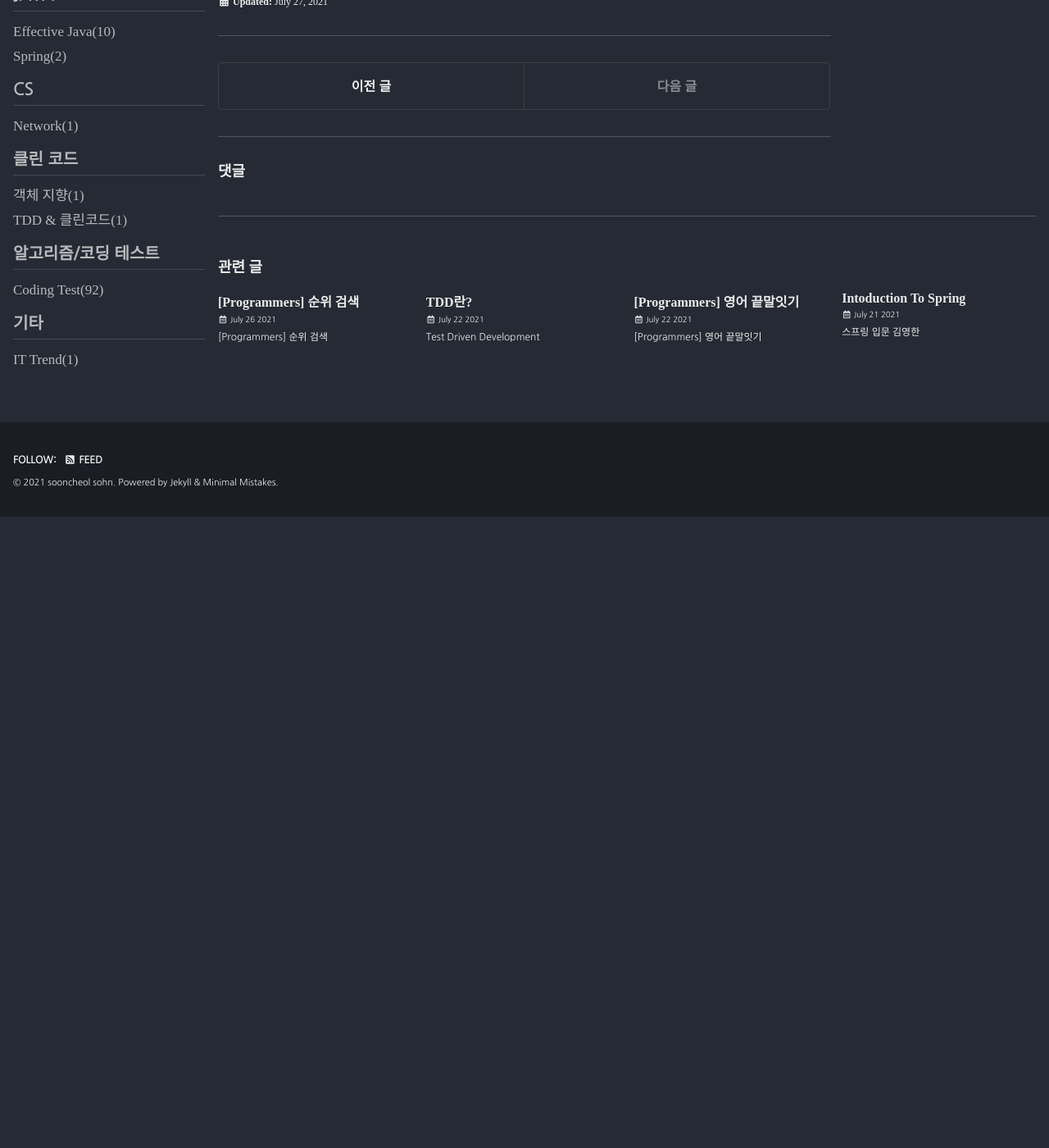
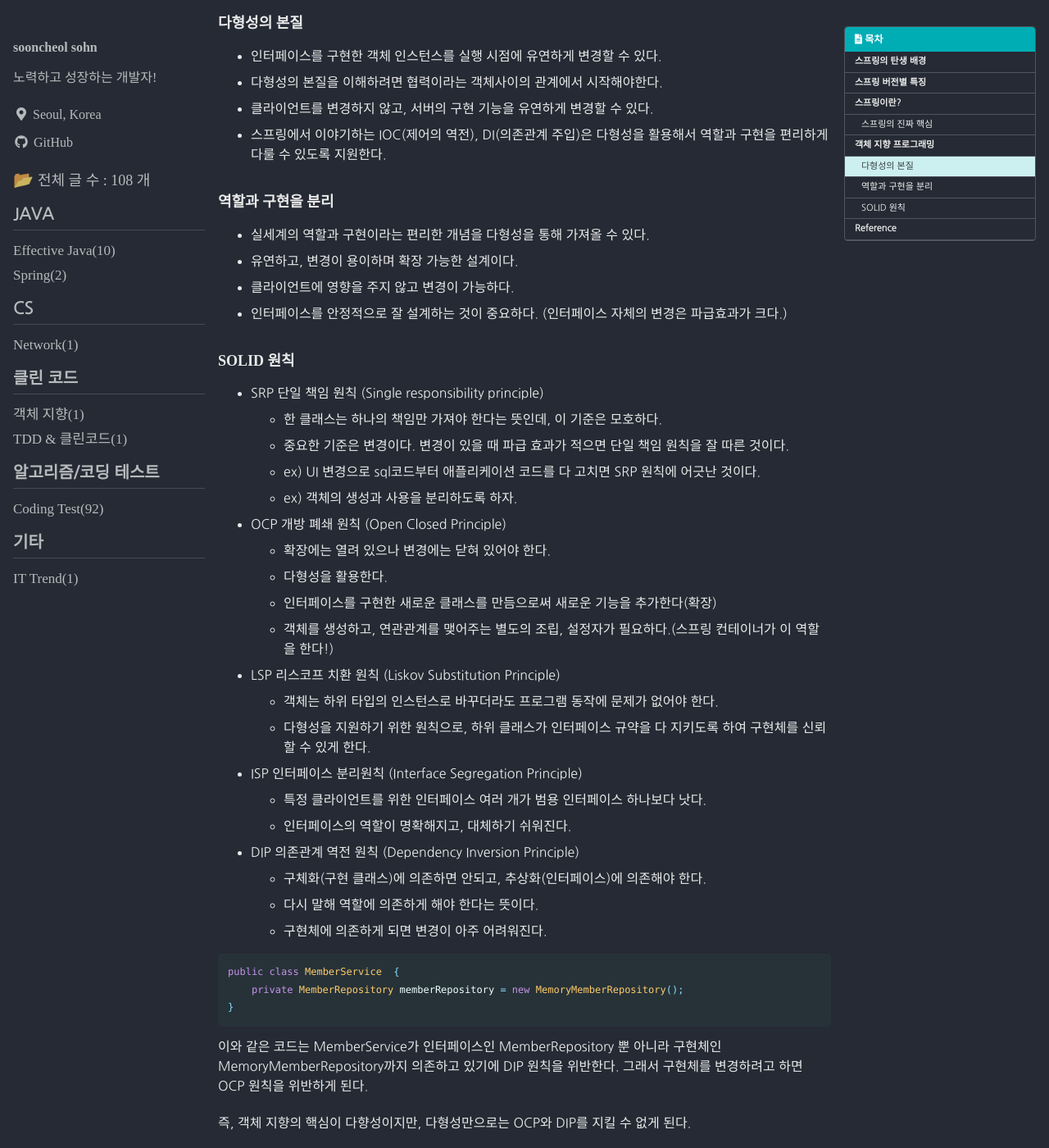
Before and after one commit to punsoo/punsoo.github.io, a Jekyll site: the page built from _posts/Spring/2021-07-27-Spring Core Basic(1).md, in a window 1280 px wide and 1400 px high, scrolled down 2668 px. Shown: the whole window at 82% size. Built offline with Jekyll 4.4.1, drawn with Linux system fonts in a browser that asks for light colours; cached includes are drawn as plain includes; some web fonts are replaced; comment, search, counter and statistics services are not loaded; before the commit the page ends 3298 px from its top, so only the background shows below that; some of the changed text lies outside the part shown.

Commit message:
Spring Core Basic(1) 객체지향 파트 작성

````diff
--- a/_posts/Spring/2021-07-27-Spring Core Basic(1).md
+++ b/_posts/Spring/2021-07-27-Spring Core Basic(1).md
@@ -105,6 +105,74 @@ Rod Johnson이 EJB 를 대체하자는 책을 출간한 이후 Juergen Hoeller(
 - 스프링은 객체 지향 언어가 가진 강력한 특징을 살려내는 프레임워크
 - 스프링은 좋은 객체 지향 애플리케이션을 개발할 수 있게 도와주는 프레임워크
 
+
+
+## 객체 지향 프로그래밍
+
+- 객체 지향 프로그래밍은 컴퓨터 프로그램을 명령어의 목록으로 보는 시각에서 벗어나 여러 개의 독립된 단위, 즉 '객체'들의 모임으로 파악하고자 하는 것이다. 각각의 객체는 메시지를 주고받고, 데이터를 처리할 수 있다. (협력)
+- 객체 지향 프로그래밍은 프로그램을 유연하고 변경이 용이하게 만들기 때문에 대규모 소프트웨어 개발에 많이 사용된다.
+
+### 다형성의 본질
+
+- 인터페이스를 구현한 객체 인스턴스를 실행 시점에 유연하게 변경할 수 있다.
+- 다형성의 본질을 이해하려면 협력이라는 객체사이의 관계에서 시작해야한다.
+- 클라이언트를 변경하지 않고, 서버의 구현 기능을 유연하게 변경할 수 있다.
+- 스프링에서 이야기하는 IOC(제어의 역전), DI(의존관계 주입)은 다형성을 활용해서 역할과 구현을 편리하게 다룰 수 있도록 지원한다.
+
+### 역할과 구현을 분리
+
+- 실세계의 역할과 구현이라는 편리한 개념을 다형성을 통해 가져올 수 있다.
+- 유연하고, 변경이 용이하며 확장 가능한 설계이다.
+- 클라이언트에 영향을 주지 않고 변경이 가능하다.
+- 인터페이스를 안정적으로 잘 설계하는 것이 중요하다. (인터페이스 자체의 변경은 파급효과가 크다.)
+
+### SOLID 원칙
+
+- SRP 단일 책임 원칙 (Single responsibility principle)
+  - 한 클래스는 하나의 책임만 가져야 한다는 뜻인데, 이 기준은 모호하다.
+  - 중요한 기준은 변경이다. 변경이 있을 때 파급 효과가 적으면 단일 책임 원칙을 잘 따른 것이다.
+  - ex) UI 변경으로 sql코드부터 애플리케이션 코드를 다 고치면 SRP 원칙에 어긋난 것이다.
+  - ex) 객체의 생성과 사용을 분리하도록 하자.
+
+- OCP 개방 폐쇄 원칙 (Open Closed Principle)
+  - 확장에는 열려 있으나 변경에는 닫혀 있어야 한다.
+  - 다형성을 활용한다.
+  - 인터페이스를 구현한 새로운 클래스를 만듬으로써 새로운 기능을 추가한다(확장)
+  - 객체를 생성하고, 연관관계를 맺어주는 별도의 조립, 설정자가 필요하다.(스프링 컨테이너가 이 역할을 한다!)
+- LSP 리스코프 치환 원칙 (Liskov Substitution Principle)
+  - 객체는 하위 타입의 인스턴스로 바꾸더라도 프로그램 동작에 문제가 없어야 한다.
+  - 다형성을 지원하기 위한 원칙으로, 하위 클래스가 인터페이스 규약을 다 지키도록 하여 구현체를 신뢰할 수 있게 한다.
+- ISP 인터페이스 분리원칙 (Interface Segregation Principle)
+  - 특정 클라이언트를 위한 인터페이스 여러 개가 범용 인터페이스 하나보다 낫다.
+  - 인터페이스의 역할이 명확해지고, 대체하기 쉬워진다.
+- DIP 의존관계 역전 원칙 (Dependency Inversion Principle)
+  - 구체화(구현 클래스)에 의존하면 안되고, 추상화(인터페이스)에 의존해야 한다.
+  - 다시 말해 역할에 의존하게 해야 한다는 뜻이다.
+  - 구현체에 의존하게 되면 변경이 아주 어려워진다.
+
+```java
+public class MemberService  {
+    private MemberRepository memberRepository = new MemoryMemberRepository();
+}
+```
+
+이와 같은 코드는 MemberService가 인터페이스인 MemberRepository 뿐 아니라 구현체인 MemoryMemberRepository까지 의존하고 있기에 DIP 원칙을 위반한다. 그래서 구현체를 변경하려고 하면 OCP 원칙을 위반하게 된다.
+
+즉, 객체 지향의 핵심이 다향성이지만, 다형성만으로는 OCP와 DIP를 지킬 수 없게 된다.
+
+그래서 스프링에서는
+
+- DI(Dependency Injection)
+- DI 컨테이너 (객체들을 넣어놓고 의존 관계를 서로 연결해주고 주입해주는 기술)
+
+를 제공해준다.
+
+> 이상적으로는  모든 설계에 인터페이스를 부여하는 것이 좋지만, 추상화라는 개발자의 노력 비용이 들어간다.
+>
+> 즉,  구체 구현 클래스가 무엇인지 코드를 한번더 살펴봐야 한다.
+>
+> 김영한 선생님은 변경 가능성이 없는 것은 바로 구체 클래스를 직접 사용하고, 향후 꼭 필요할 때 리팩토링을 통해 인터페이스를 도입하는 것을 추천하신다.
+
 ## Reference
 
 이 글은 김영한님의 [스프링 핵심 원리 - 기본편](https://www.inflearn.com/course/%EC%8A%A4%ED%94%84%EB%A7%81-%ED%95%B5%EC%8B%AC-%EC%9B%90%EB%A6%AC-%EA%B8%B0%EB%B3%B8%ED%8E%B8/dashboard)을 보고 정리하였습니다.
````
